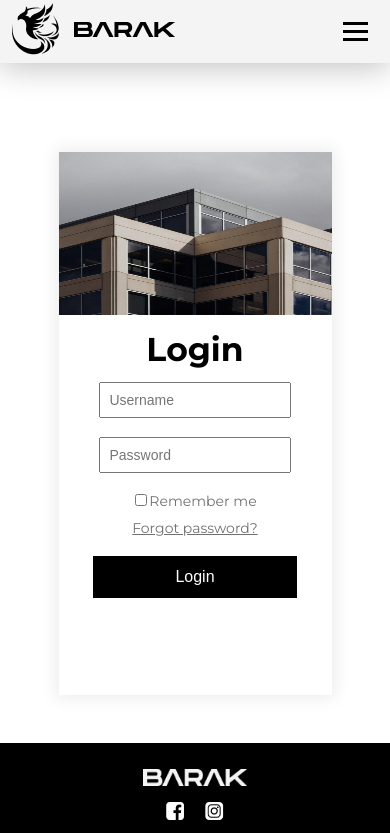
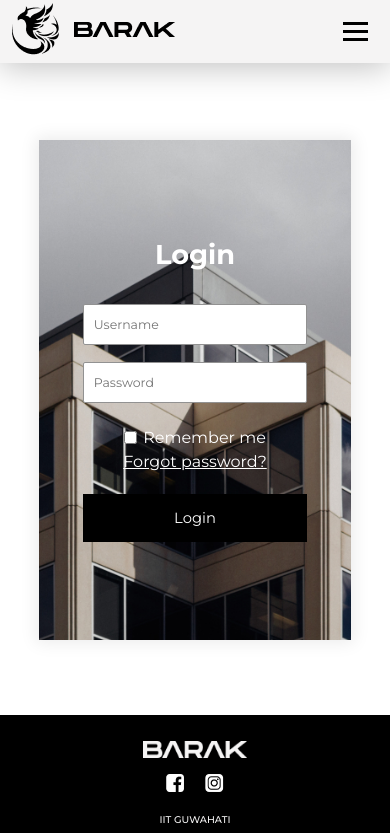
Before and after one commit to Barak-Hostel/barak-website, a React (Create React App) app: page /login in a window 390 px wide. Shown: the top 833 px of the page. Built offline with nearby package versions, Linux system fonts and the light colour scheme.

Commit message:
login page made similar to slot booking

```diff
--- a/src/App.js
+++ b/src/App.js
@@ -1,5 +1,6 @@
 import Home from "./pages/Home/Home";
-import Login from "./pages/Auth/Login";
+// import Login from "./pages/Auth/Login";
+import Login2 from "./pages/Auth/Login2";
 import Gallery from "./pages/Gallery/Gallery";
 import Header from "./parts/Header/Header";
 import Footer from "./parts/Footer/Footer";
@@ -16,7 +17,7 @@ function App() {
                 <Header />
                 <Routes>
                     <Route path="/" element={<Home />} />
-                    <Route path="/login" element={<Login />} />
+                    <Route path="/login" element={<Login2 />} />
                     <Route path="/gallery" element={<Gallery />} />
                     <Route path="/facilities" element={<Facilities />} />
                     <Route path="/slot-booking" element={<SlotBooking />} />
--- /dev/null
+++ b/src/pages/Auth/Login2.js
@@ -0,0 +1,81 @@
+import React, { useState } from "react";
+import login from "./Login2.module.css";
+
+function Login2() {
+    const handleSubmit = (e) => {
+        // e.prevent.default()
+        setdisplay(DisplaySecond);
+    };
+
+    const DisplayFirst = () => {
+        return (
+            <div className={login.textcontainer}>
+                <p className={login.heading}>Login</p>
+
+                <form
+                    className={login.form}
+                    method="POST"
+                    action=""
+                    onSubmit={handleSubmit}
+                >
+                    <input
+                        name="username"
+                        className={login.inputbox}
+                        type="text"
+                        placeholder="Username"
+                        required
+                    ></input>
+                    <input
+                        name="password"
+                        className={login.inputbox}
+                        type="password"
+                        placeholder="Password"
+                        required
+                    ></input>
+                    <div className={login.bottom}>
+                        <div className={login.remember}>
+                            <input
+                                className={login.checkbox}
+                                type="checkbox"
+                                value="#"
+                                id="remember"
+                            ></input>
+                            <label for="remember">Remember me</label>
+                        </div>
+                        <div className={login.forgotpass}>
+                            <u>Forgot password?</u>
+                        </div>
+                    </div>
+                    <button
+                        type="submit"
+                        // onClick={handledefault}
+                    >
+                        Login
+                    </button>
+                </form>
+            </div>
+        );
+    };
+
+    const DisplaySecond = () => {
+        return (
+            <>
+                <p className={login.confirmedup}>Booking confirmed</p>
+                <p className={login.confirmeddown}>
+                    Your booking confirmation has been sent to your email.
+                </p>
+            </>
+        );
+    };
+
+    const [display, setdisplay] = useState(DisplayFirst);
+
+    return (
+        <div className={login.fullcontainer}>
+            <div className={login.leftcontainer}></div>
+            <div className={login.rightcontainer}>{display}</div>
+        </div>
+    );
+}
+
+export default Login2;
--- /dev/null
+++ b/src/pages/Auth/Login2.module.css
@@ -0,0 +1,166 @@
+* {
+    margin: 0;
+    padding: 0;
+    box-sizing: border-box;
+}
+.fullcontainer {
+    height: 65%;
+    max-width: min(900px, 65%);
+    display: flex;
+    flex-direction: row;
+    box-shadow: 0px 0px 16px 3px #00000014;
+    min-height: 500px;
+    margin: 140px auto 75px;
+}
+
+.leftcontainer {
+    width: 47%;
+    background-image: url("./Rectangle 43.jpg");
+    background-repeat: no-repeat;
+    background-size: cover;
+}
+
+.rightcontainer {
+    width: 53%;
+    display: flex;
+    flex-direction: column;
+    justify-content: center;
+    align-items: center;
+}
+
+.textcontainer {
+    width: 72%;
+    text-align: center;
+}
+
+.heading {
+    text-align: center;
+    font-size: 2em;
+    margin-bottom: 1.2em;
+    font-weight: 600;
+    font-family: "Montserrat", sans-serif;
+}
+
+.form {
+    font-family: "Montserrat", sans-serif;
+}
+
+.inputbox {
+    width: 100%;
+    font-family: inherit;
+}
+
+.inputbox {
+    border: 1px solid #929292;
+    padding: 12px 10px;
+    height: 3.3em;
+    width: 90%;
+    margin-bottom: 17px;
+    border-radius: 2px;
+    font-size: 13.2px;
+}
+
+.textcontainer button {
+    background-color: #000000;
+    border: none;
+    color: white;
+    padding: 15px 25px;
+    width: 90%;
+    text-decoration: none;
+    display: inline-block;
+    font-size: 16px;
+    margin-top: 15px;
+    font-family: inherit;
+}
+
+.bottom {
+    display: flex;
+    flex-wrap: wrap;
+    gap: 5px;
+    margin: 0.5em 0;
+}
+.remember {
+    flex: 1 1;
+    display: flex;
+    align-items: center;
+    justify-content: center;
+    gap: 6px;
+    min-width: 150px;
+}
+
+.forgotpass {
+    flex: 1 1;
+    cursor: pointer;
+    display: flex;
+    justify-content: center;
+    min-width: 150px;
+}
+
+@media only screen and (max-width: 850px) {
+    .bottom {
+        color: #fff;
+    }
+    .fullcontainer {
+        flex-direction: column;
+    }
+    .leftcontainer,
+    .rightcontainer {
+        width: 100%;
+    }
+    .leftcontainer {
+        height: 0;
+        filter: blur(4px);
+        display: none;
+    }
+    .heading {
+        color: white;
+    }
+    .rightcontainer {
+        height: 100%;
+        min-height: 500px;
+        background-image: url("./Rectangle 43.jpg");
+        background-size: cover;
+        background-position: center;
+        -webkit-backdrop-filter: blur(5px);
+        backdrop-filter: blur(5px);
+    }
+}
+
+@media only screen and (max-width: 600px) {
+    .fullcontainer {
+        max-width: 65%;
+    }
+    .textcontainer {
+        width: 80%;
+    }
+    .textcontainer button {
+        font-size: 14.75px;
+    }
+    .inputbox {
+        font-size: 12.5px;
+    }
+    .heading {
+        font-size: 1.7em;
+    }
+}
+
+@media only screen and (max-width: 450px) {
+    .fullcontainer {
+        max-width: 80%;
+    }
+}
+
+@media only screen and (max-width: 370px) {
+    .textcontainer button {
+        font-size: 14px;
+    }
+    .inputbox {
+        font-size: 12.25px;
+    }
+    .heading {
+        font-size: 1.6em;
+    }
+    .confirmedup {
+        font-size: 26px;
+    }
+}
```
